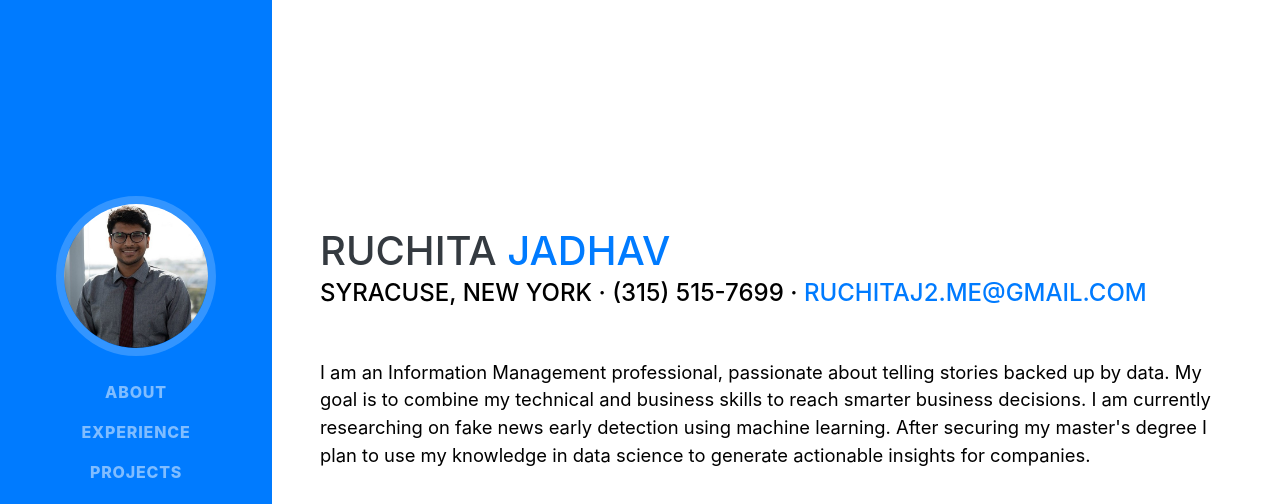
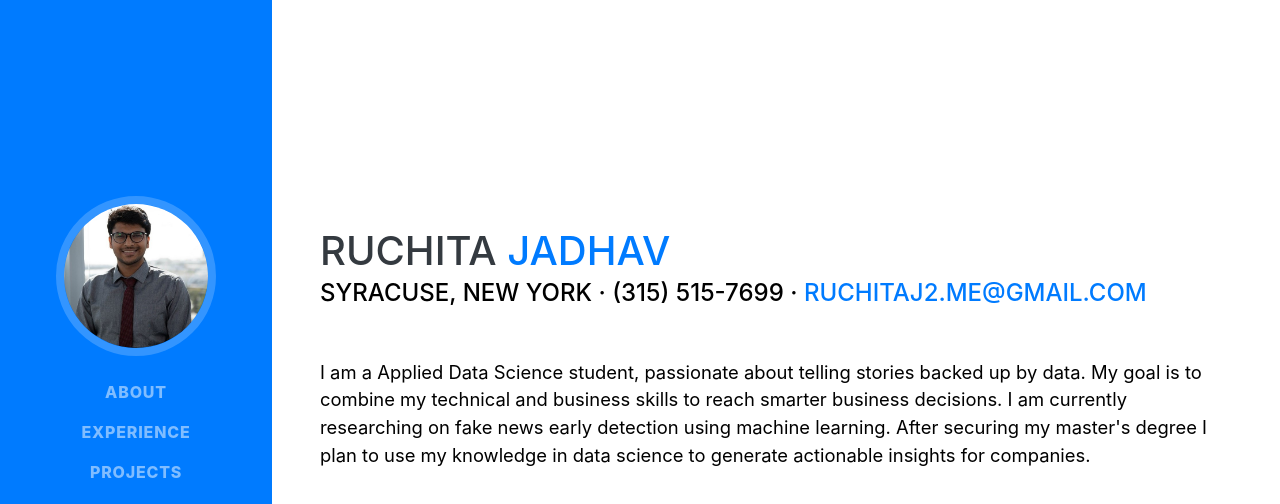
Before and after one commit to ruchitaj2/ruchitaj2.github.io, a website with bundled scripts: page index.html in a window 1280 px wide. Shown: the top 504 px of the page. Built offline with nearby package versions, Linux system fonts and the light colour scheme; a web font is replaced by a local one.

Commit message:
made changes

```diff
--- a/index.html
+++ b/index.html
@@ -70,7 +70,7 @@
         <div class="subheading mb-5">Syracuse, New York · (315) 515-7699 ·
           <a href="mailto:atjaincn@email.com">ruchitaj2.me@gmail.com</a>
         </div>
-        <p class="lead mb-5">I am an Information Management professional, passionate about telling stories backed up by data. My goal is to combine my technical and business skills to reach smarter business decisions. I am currently researching on fake news early detection using machine learning. After securing my master's degree I plan to use my knowledge in data science to generate actionable insights for companies.</p>
+        <p class="lead mb-5">I am a Applied Data Science student, passionate about telling stories backed up by data. My goal is to combine my technical and business skills to reach smarter business decisions. I am currently researching on fake news early detection using machine learning. After securing my master's degree I plan to use my knowledge in data science to generate actionable insights for companies.</p>
         <div class="social-icons">
           <a href="https://linkedin.com/in/atishaycn/">
             <i class="fab fa-linkedin-in"></i>
```
